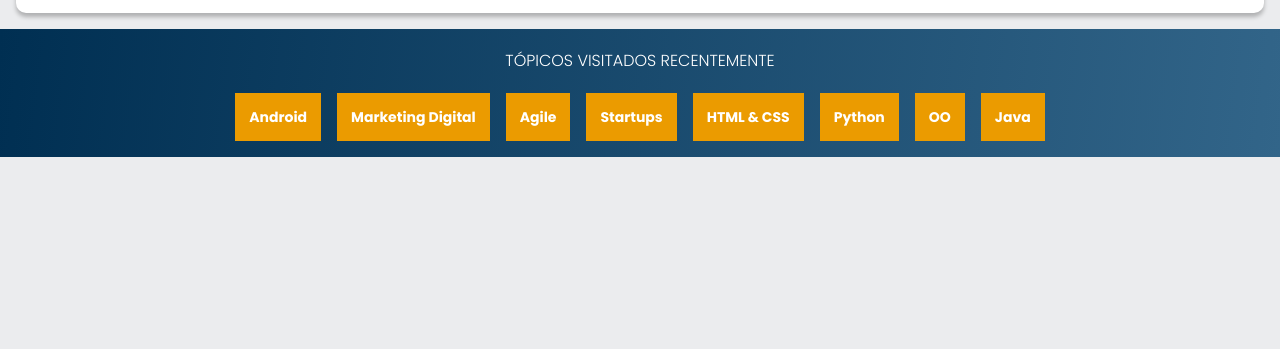
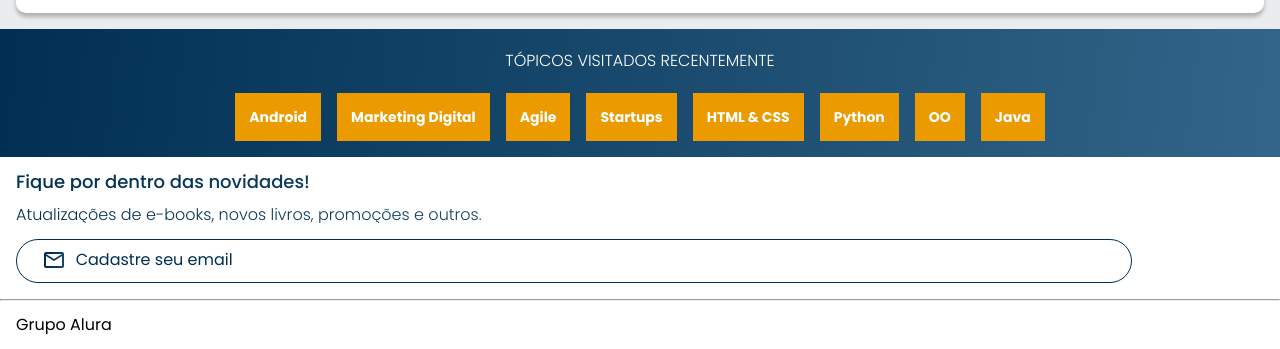
Before and after one commit to DFedizko/AluraBooks, a plain HTML site: page index.html in a window 1280 px wide. Shown: the part 2298-2647 px from the top of the page. Before the commit the page ends 2455 px from the top, so only its background shows below. Drawn offline with nearby package versions, Linux system fonts and the light colour scheme.

Commit message:
Adicionando seções contato e rodapé

```diff
--- a/index.html
+++ b/index.html
@@ -15,7 +15,7 @@
     <header class="cabecalho">
         <div class="container">
             <input type="checkbox" id="menu" class="container__botao">
-            <label for="menu">
+            <label for="menu" class="container__menu-hamburguer">
                 <span class="cabecalho__menu-hamburguer container__imagem"></span>
             </label>
             <ul class="lista-menu">
@@ -172,6 +172,18 @@
         </ul>
     </section>
 
+    <section class="contato">
+        <h2 class="contato__titulo">Fique por dentro das novidades!</h2>
+        <p class="contato__texto">Atualizações de e-books, novos livros, promoções e outros.</p>
+        <input type="email" placeholder="Cadastre seu email" class="contato__email">
+    </section>
+
+    <hr/>
+
+    <footer class="rodape">
+        <h2 class="rodape__titulo">Grupo Alura</h2>
+    </footer>
+
     <script src="https://cdn.jsdelivr.net/npm/swiper@11/swiper-bundle.min.js"></script>
     <script>
         const swiper = new Swiper('.swiper', {
--- a/styles.css
+++ b/styles.css
@@ -2,6 +2,8 @@
 @import url("./styles/banner.css");
 @import url("./styles/carrossel.css");
 @import url("./styles/topicos.css");
+@import url("./styles/contato.css");
+@import url("./styles/rodape.css");
 
 :root {
     --cor-de-fundo: #EBECEE;
--- /dev/null
+++ b/styles/contato.css
@@ -0,0 +1,41 @@
+.contato {
+    padding: 1em;
+    background-color: var(--branco);
+}
+
+.contato__titulo,
+.contato__texto {
+    background: var(--azul-degrade);
+    -webkit-background-clip: text;
+    -webkit-text-fill-color: transparent;
+    background-clip: text;
+}
+
+.contato__titulo {
+    font-size: 18px;
+    font-weight: 500;
+}
+
+.contato__texto {
+    font-weight: 300;
+    margin: 1em 0;
+}
+
+.contato__email {
+    padding: 1em 2em;
+    outline: none;
+    border: 1px solid var(--azul);
+    border-radius: 24px;
+    width: 85%;
+    color: var(--azul);
+}
+
+.contato__email::placeholder {
+    color: var(--azul);
+    font-family: var(--fonte-principal);
+    font-weight: 400;
+    font-size: 16px;
+    background: url("../images/email.svg") no-repeat;
+    padding-left: 2em;
+    background-position: left center;
+}
--- /dev/null
+++ b/styles/rodape.css
@@ -0,0 +1,8 @@
+.rodape {
+    padding: 1em;
+    background-color: var(--branco);
+}
+
+hr {
+    margin: 0;
+}
```
Also changed, not shown: images/email.svg (added).
